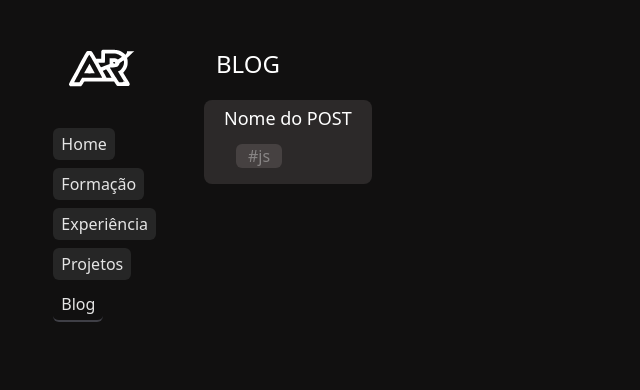
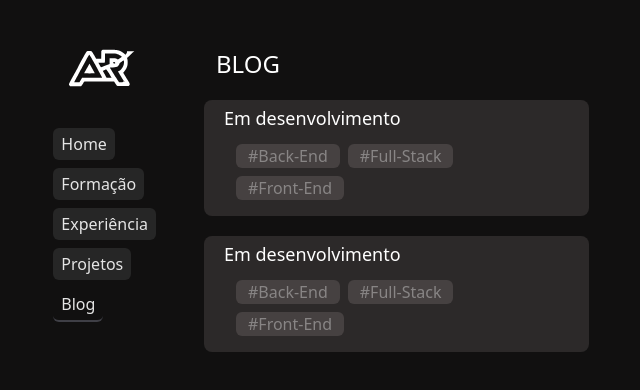
Before and after one commit to rafaapcode/portfolio-new, a Next.js app: page / in a window 1280 px wide. Both pictures are taken after a click on the element "Blog". Shown: the top 390 px of the page, without its empty margins (100-740 px from the left). Built offline with nearby package versions, Linux system fonts and the light colour scheme.

Commit message:
feat: design posts cards

```diff
--- a/app/components/pages/Blog.jsx
+++ b/app/components/pages/Blog.jsx
@@ -5,13 +5,26 @@ import Title from "../utils/title";
 import PostsCard from "../utils/post-card";
 
 export default function Blog() {
-
+  const nomePosts = [
+    {
+      id: 1,
+      nome: "Em desenvolvimento",
+      tags: ["Back-End", "Full-Stack", "Front-End"],
+    },
+    {
+      id: 2,
+      nome: "Em desenvolvimento",
+      tags: ["Back-End", "Full-Stack", "Front-End"],
+    },
+  ];
 
   return (
     <section className="w-full lg:w-[70%] h-[80%] lg:h-screen md:h-screen px-5">
       <Title title="BLOG" />
-      <div className="max-w-[45%] w-fit h-fit">
-        <PostsCard id={10} techs='teste' titulo='teste'/>
+      <div className="w-full h-fit overflow-auto">
+        {nomePosts.map((post) => (
+          <PostsCard key={post.id} id={post.id} techs={post.tags} titulo={post.nome} />
+        ))}
       </div>
     </section>
   );
--- a/app/components/utils/post-card.jsx
+++ b/app/components/utils/post-card.jsx
@@ -1,15 +1,22 @@
 "use client";
 
-import Link from "next/link";
+import { useState } from "react";
 
 export default function PostsCard({ id, titulo, techs }) {
+
   return (
-    <div className="mt-5 ml-7 px-5 py-1 bg-[#2c2929] rounded-lg">
-      <a href={`/${id}`}>
-        <h1 className="text-white text-lg">Nome do POST</h1>
-      </a>
-      <div className="flex flex-wrap gap-x-2 gap-y-2 text-[#fff] p-3">
-        <span className="px-3 text-[#888585] bg-[#464141] rounded-md">#js</span>
+    <div className="w-full">
+      <div className="mt-5 max-w-full lg:max-w-[45%] ml-7 px-5 py-1 bg-[#2c2929] rounded-lg">
+        <button>
+          <h1 className="text-white text-lg">{titulo}</h1>
+        </button>
+        <div className="flex flex-wrap gap-x-2 gap-y-2 text-[#fff] p-3">
+          {techs.map((tech, index) => (
+            <span className="px-3 text-[#888585] bg-[#464141] rounded-md">
+              #{tech}
+            </span>
+          ))}
+        </div>
       </div>
     </div>
   );
```
